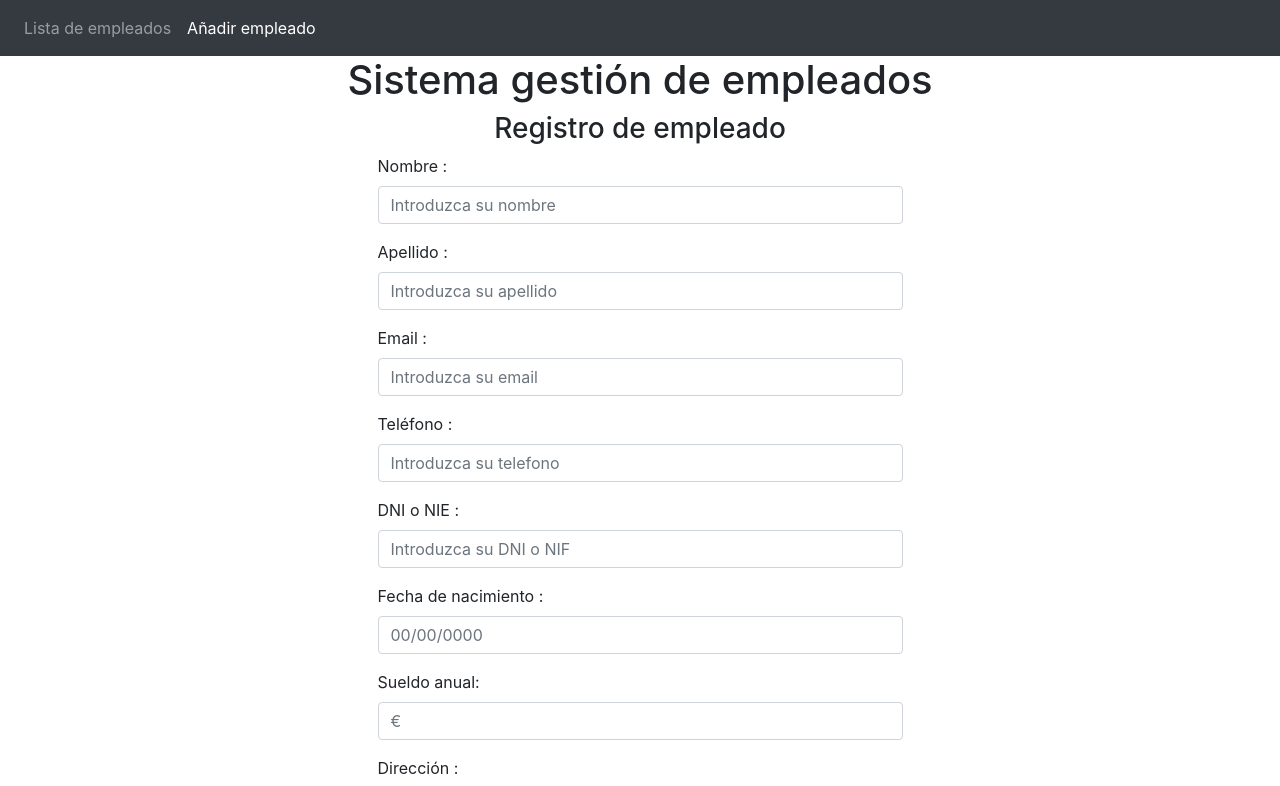
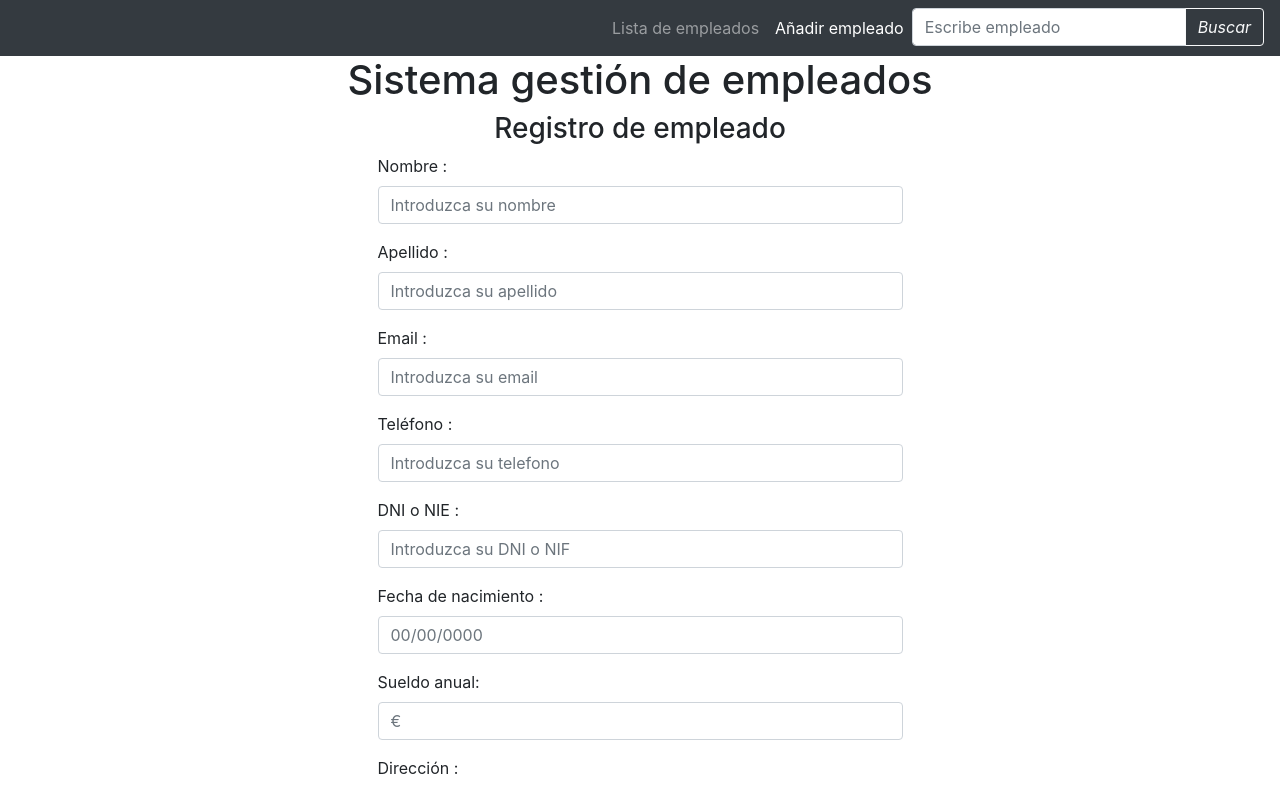
Before and after one commit to javicia/gestion-empleados, an Angular app: page /registrar-empleado in a window 1280 px wide. Shown: the top 786 px of the page. Built offline with nearby package versions, Linux system fonts and the light colour scheme.

Commit message:
barra de busqueda

```diff
--- a/src/app/app.component.html
+++ b/src/app/app.component.html
@@ -1,11 +1,23 @@
 
 <nav class="navbar navbar-expand-sm bg-dark navbar-dark">
-<ul class="navbar-nav">
+<ul class="navbar-nav ml-auto">
 <li class="nav-item">
 <a routerLink="empleados" routerLinkActive="active" class="nav-link">Lista de empleados</a>
 </li>
 <li class="nav-item">
     <a routerLink="registrar-empleado" routerLinkActive="active" class="nav-link" >Añadir empleado</a>
+  </li>
+  <li class="nav-item">
+    <form class="form-inline mr-auto">
+      <div class="input-group">
+        <input type="text" class="form-control" placeholder="Escribe empleado">
+        <div class="input-group-append">
+          <button class="btn btn-outline-light" type="button">
+            <i class="fas fa-search">Buscar</i> <!-- Agrega un icono de búsqueda si lo deseas -->
+          </button>
+        </div>
+      </div>
+    </form>
   </li>
 </ul>
 </nav>
--- a/src/app/empleado.service.ts
+++ b/src/app/empleado.service.ts
@@ -37,4 +37,9 @@ obtenerEmpleadoPorId(id:number): Observable<Empleado>{
 eliminarEmpleado(id:number):Observable<Object>{
 return this.httpClient.delete(`${this.baseURL}/${id}`);
 }
+
+//Método para buscar empleado en el buscador
+buscarEmpleado(nombre:string):Observable<Empleado[]>{
+  return this.httpClient.get<Empleado[]>(`${this.baseURL}/seach`);
 }
+}
```
Also changed, not shown: 1 other file (tests, documents, lock files or other folders).
